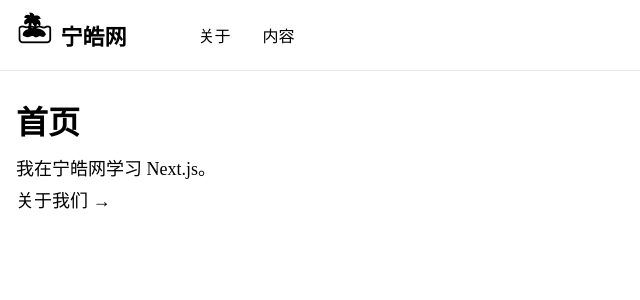
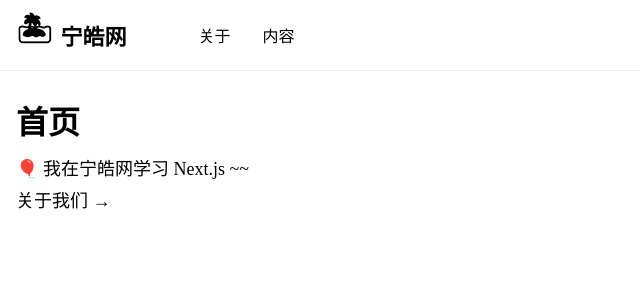
Before and after one commit to ninghao/ninghao-next-w22, a Next.js app: page / in a window 1280 px wide. Shown: the top 300 px of the page, without its empty margins (0-640 px from the left). Built offline with nearby package versions, Linux system fonts and the light colour scheme.

Commit message:
Next.js 应用里的服务端组件（Server Component）

```diff
--- a/app/page.tsx
+++ b/app/page.tsx
@@ -1,16 +1,21 @@
 import Link from 'next/link';
+import fs from 'node:fs/promises';
+import path from 'node:path';
 
 /**
  * Page
  */
-const Page = () => {
+const Page = async () => {
+  const filePath = path.join('public', 'README.md');
+  const fileContent = await fs.readFile(filePath);
+
   /**
    * 视图
    */
   return (
     <div>
       <h1>首页</h1>
-      <div>我在宁皓网学习 Next.js。</div>
+      <div>{fileContent.toString()}</div>
       <div>
         <Link href="/about">关于我们 →</Link>
       </div>
```
Also changed, not shown: public/README.md (added).
